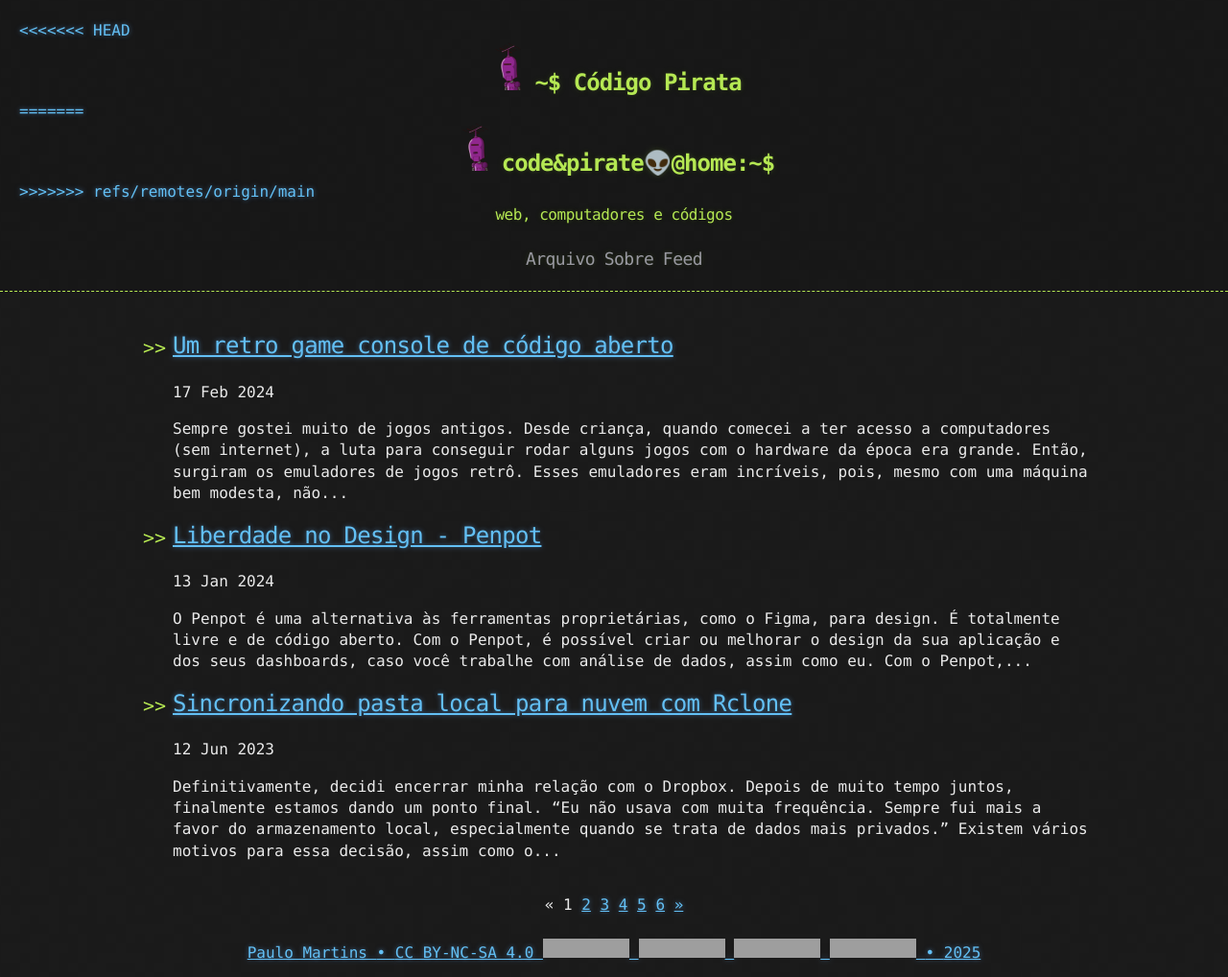
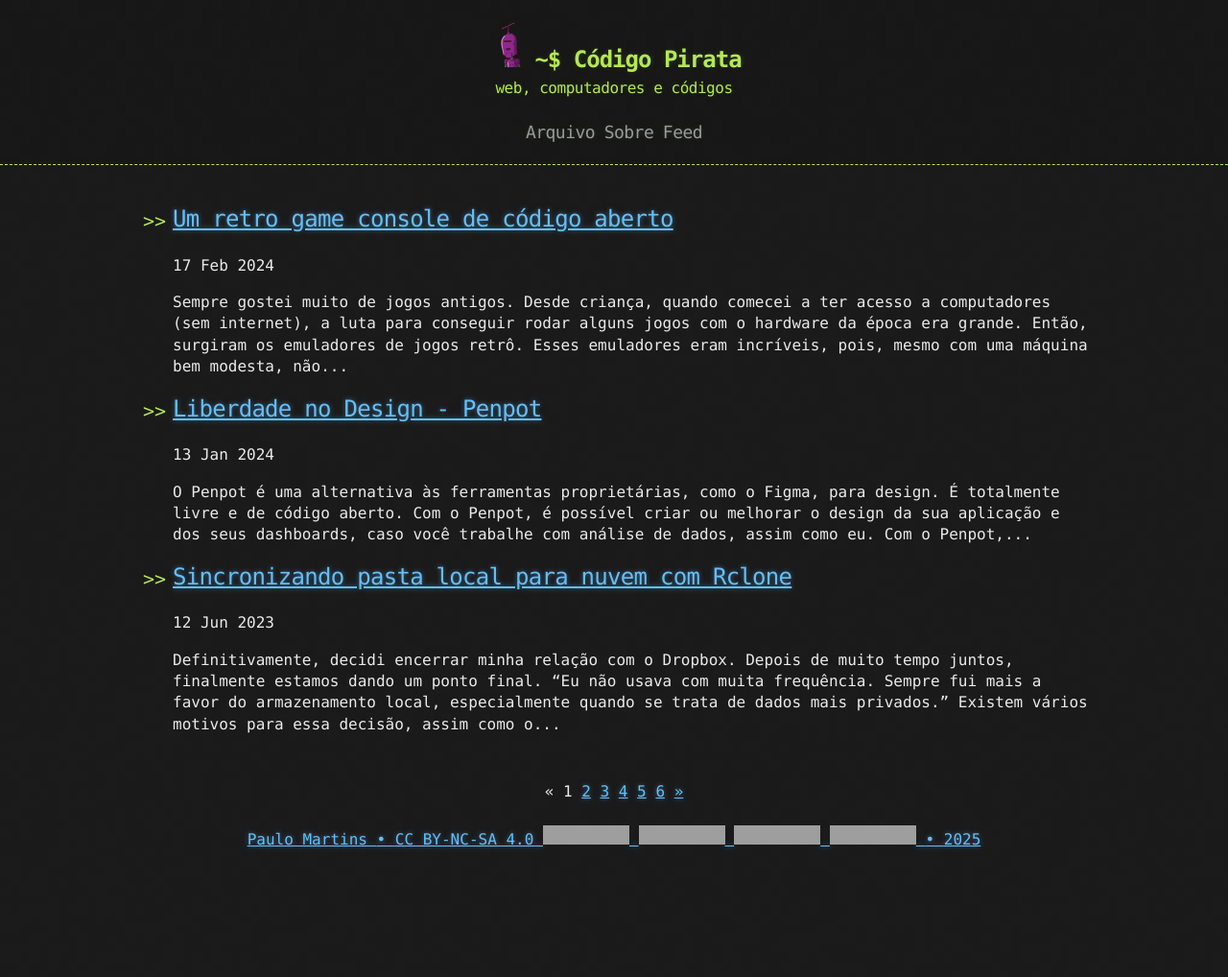
Before and after one commit to paullomarttins/paullomarttins.github.io, a Jekyll site: the page built from index.html, in a window 1280 px wide. Shown: the whole page at 96% size. Built offline with Jekyll 4.4.1, drawn with Linux system fonts in a browser that asks for light colours; some web fonts are replaced; the list of posts is cut into pages by our own code; after the commit the page ends 900 px from its top, so only the background shows below that; grey boxes are pictures that could not be loaded.

Commit message:
Correção do header.html

```diff
--- a/_includes/header.html
+++ b/_includes/header.html
@@ -1,11 +1,7 @@
 <header>
   <div class="title-header">
     <a href="{{ "/" | prepend: site.baseurl | replace: '//', '/' }}" title="by {{ site.owner}}">
-<<<<<<< HEAD
     <h1><img src="{{ "./assets/image.png" | relative_url }}" width="50" height="50" type="image/x-icon">~$ Código Pirata</h1>
-=======
-    <h1><img src="{{ "./assets/image.png" | relative_url }}" width="50" height="50" type="image/x-icon">code&pirate👽@home:~$</h1>
->>>>>>> refs/remotes/origin/main
     </a>
     <a style="text-align:center;"><h4>web, computadores e códigos</h4></a>
     <div class="header-links">
```
